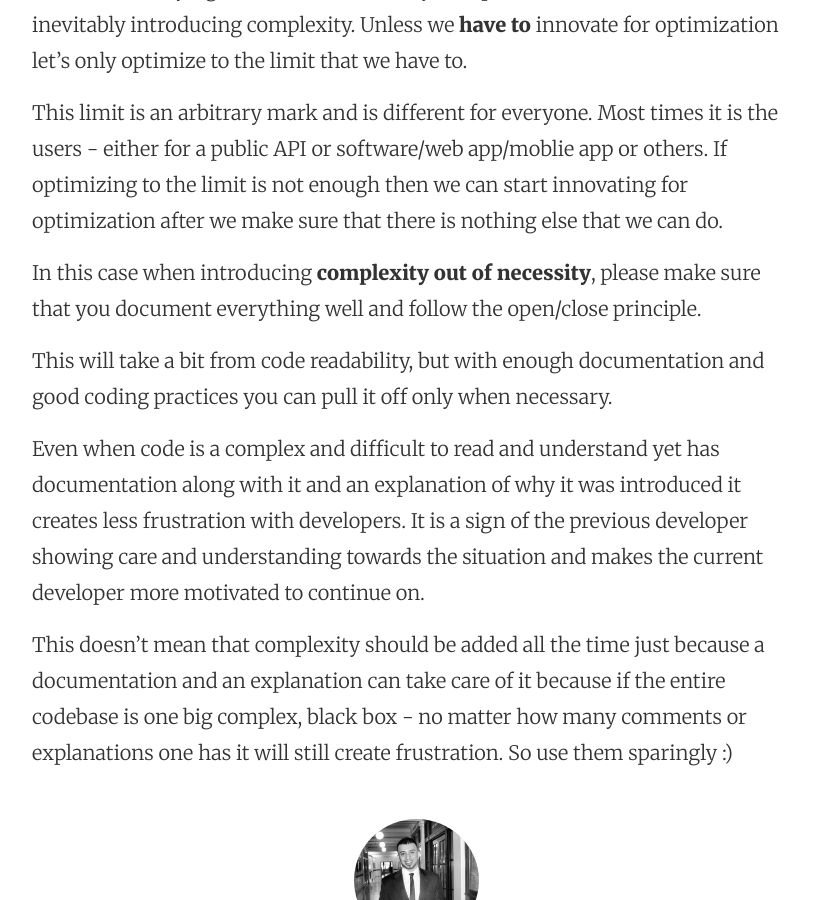
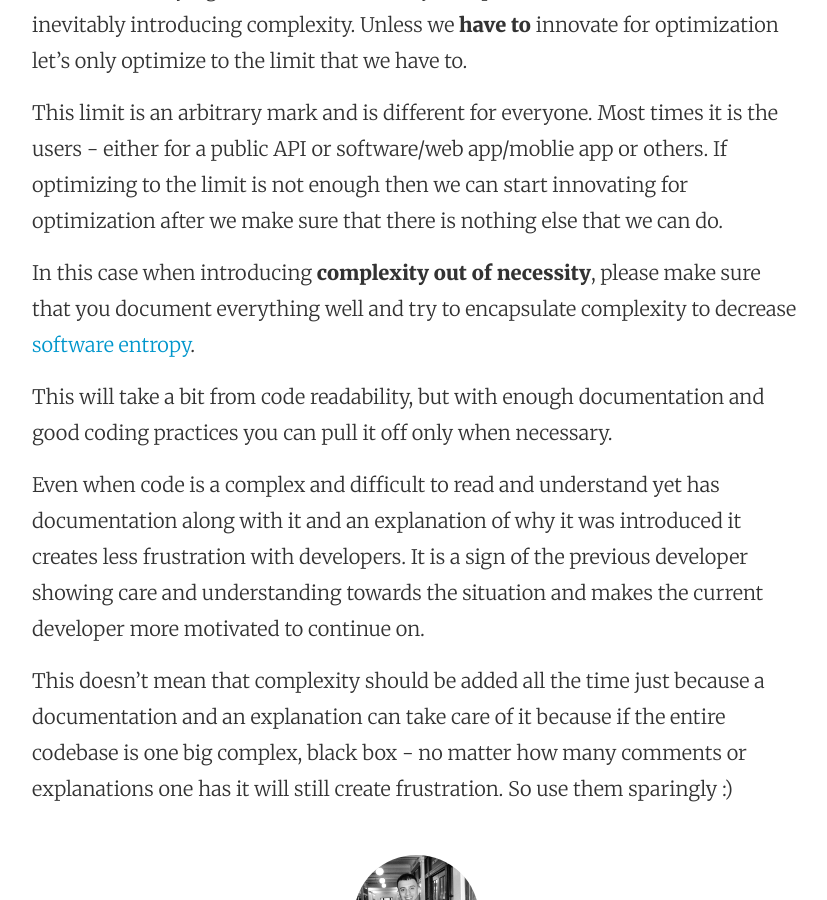
Before and after one commit to JungMinu/AvetisG.github.io, a Jekyll site: the page built from _posts/2015-07-01-time-space-efficiency-readability.md, in a window 1280 px wide and 900 px high, scrolled down 4011 px. Shown: the whole window, without its empty margins (224-1051 px from the left). Built offline with Jekyll 4.4.1, drawn with Linux system fonts in a browser that asks for light colours; nearby versions of some CDN libraries; Markdown is read by kramdown in place of the engine named in the settings; comment, search, counter and statistics services are not loaded.

Commit message:
Update 2015-07-01-time-space-efficiency-readability.md

```diff
--- a/_posts/2015-07-01-time-space-efficiency-readability.md
+++ b/_posts/2015-07-01-time-space-efficiency-readability.md
@@ -59,7 +59,7 @@ When we are trying to find innovative ways to optimize our code we are inevitabl
 
 This limit is an arbitrary mark and is different for everyone. Most times it is the users - either for a public API or software/web app/moblie app or others. If optimizing to the limit is not enough then we can start innovating for optimization after we make sure that there is nothing else that we can do.
 
-In this case when introducing **complexity out of necessity**, please make sure that you document everything well and follow the open/close principle.
+In this case when introducing **complexity out of necessity**, please make sure that you document everything well and try to encapsulate complexity to decrease [software entropy](https://en.wikipedia.org/wiki/Software_entropy).
 
 This will take a bit from code readability, but with enough documentation and good coding practices you can pull it off only when necessary.
 
```
